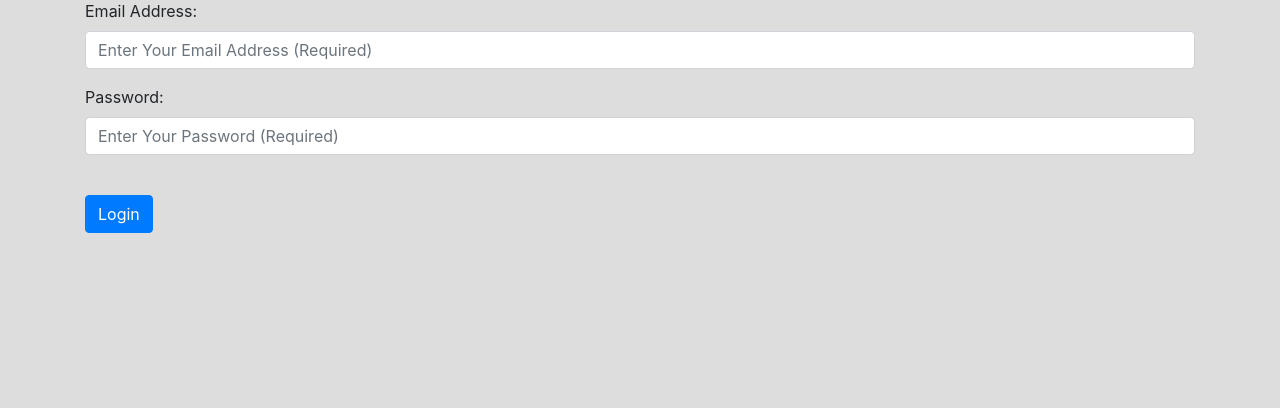
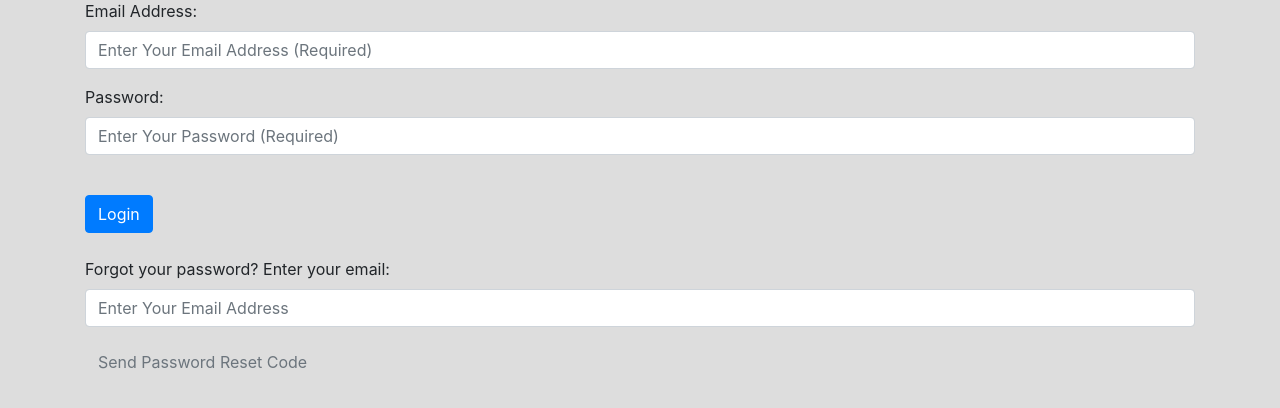
Before and after one commit to AdamPatel157/hairstylists-booking-system, a Flask app: page /login in a window 1280 px wide. Shown: the part 153-561 px from the top of the page. Run offline with Flask 3, Linux system fonts and the light colour scheme; some libraries are stand-ins or nearby versions.

Commit message:
Added password reset functionality with OTP email verification and the ability to set a new password. Updated html templates to accommodate this new process and improved email verification handling throughout the application.

```diff
--- a/website/templates/index.html
+++ b/website/templates/index.html
@@ -5,8 +5,9 @@
 {% block content %}
 
 <div class="container mt-4">
-  <h1 class="mb-4"><strong>Book Men’s Hair and Beard Services</strong></h1>
-<!-- The above line creates a large heading for the home page -->
+    <h1 class="mb-4"><strong><u>Gani Hair Stylists Booking System</u></strong></h1>
+    <h1 class="mb-4">Book Men’s Hair and Beard Services</h1>
+<!-- The above line creates large headings for the home page -->
 
   <div class="row">
     <!-- Left column: Service categories -->
--- a/website/templates/webpages/user_management/login.html
+++ b/website/templates/webpages/user_management/login.html
@@ -39,7 +39,28 @@
     <br />
 </form>
 
-<!-- Creates empty space below button -->
+<!-- Creates empty space below -->
+<div class="container mt-4">
+  <h1 class="mb-4"><strong> </strong></h1>
+</div>
+
+<!-- Forgot Password Form -->
+<form method = "POST" action = "/forgot-password">
+    <div class = "form-group">
+        <label for = "forgot_email" > Forgot your password? Enter your email: </label>
+        <input
+          type = "email"
+          class = "form-control"
+          id = "forgot_email"
+          name = "forgot_email"
+          placeholder = "Enter Your Email Address"
+        />
+    </div>
+    <button type = "submit" class = "btn btn-link text-muted">Send Password Reset Code</button>
+</form>
+<br />
+
+<!-- Creates empty space below -->
 <div class="container mt-4">
   <h1 class="mb-4"><strong> </strong></h1>
 </div>
--- a/website/user_redirection.py
+++ b/website/user_redirection.py
@@ -13,7 +13,7 @@ from . import db
 
 from algorithms.hash_password import hash_password
 
-from algorithms.verify_email_otp import generate_otp, send_verification_email
+from algorithms.email_otp import generate_otp, send_verification_email
 
 # Imports the SHA-256 hashing algorithm for passwords from the hash_password file
 
@@ -242,8 +242,116 @@ def verify_email():
 
     elif request.method == "GET":
         # If receiving a GET request (first time visiting the verify.html page)
-        send_verification_email(sendingEmail, receivingEmail, password, verificationCode)
-        return render_template("webpages/user_management/verify.html")
+        emailSent = send_verification_email(sendingEmail, receivingEmail, password, verificationCode)
+        if not emailSent:
+            flash("Something went wrong in sending a verification email. Please try again.", category="Error")
+            # Clear the session and redirect back to registration
+            session.pop("pendingRegistration", None)
+            session.pop("verificationCode", None)
+            return redirect("/register")
+        else:
+            flash("A verification code has been sent to your email inbox (if it exists). Please also check your junk folder.", category="Success")
+    return render_template("webpages/user_management/verify.html", is_password_reset=False)
 
-    send_verification_email(sendingEmail, receivingEmail, password, verificationCode)
-    return render_template("webpages/user_management/verify.html")
+@user_redirection.route("/forgot-password", methods = ["POST"])
+def forgot_password():
+    # Handles password reset request from login page
+    email = request.form.get("forgot_email").strip()
+
+    # Check if email exists in either customer or barber table
+    customer = tblCustomer.query.filter_by(EmailAddress = email).first()
+    barber = tblBarber.query.filter_by(EmailAddress = email).first()
+
+    if customer or barber:
+        # Generate OTP code from email_otp.py
+        otpCode = generate_otp()
+
+        # Store in session for verification
+        session["passwordResetOTP"] = otpCode
+        session["passwordResetEmail"] = email
+        session["isPasswordReset"] = True
+
+        # Send verification email from email_otp.py
+        senderEmail = "157adampatel@gmail.com"
+        emailPassword = "cmfv nffy fscy usmu"
+
+        success = send_verification_email(
+            senderEmail,
+            email,
+            emailPassword,
+            otpCode
+        )
+
+        if success:
+            flash("Password reset code sent to your email!", category = "Success")
+            # Redirect to verify page
+            return redirect("/verify_password_reset")
+        else:
+            flash("Failed to send email. Please try again.", category = "Error")
+            return redirect("/login")
+    else:
+        flash("No account exists with that email. Enter a different email or Create an Account.", category = "Error")
+        return redirect("/login")
+
+@user_redirection.route("/verify_password_reset", methods=["GET", "POST"])
+def verify_password_reset():
+    # Handles OTP verification for password reset
+    # Checks if user has a pending password reset
+    if "isPasswordReset" not in session or "passwordResetOTP" not in session:
+        flash("Please request a password reset first.", category="Error")
+        return redirect("/login")
+
+    if request.method == "POST":
+        getOtp = request.form.get("otpCode").strip()
+        storedOtp = session["passwordResetOTP"]
+
+        if getOtp == storedOtp:
+            session.pop("passwordResetOTP", None)
+            flash("Email verified. Please set your new password.", category="Success")
+            return redirect("/set_new_password")
+        else:
+            flash("Incorrect verification code. Please try again.", category="Error")
+
+    # Render the verify.html webpage with password reset content
+    return render_template(
+        "webpages/user_management/verify.html",
+        is_password_reset = True
+    )
+
+@user_redirection.route("/set_new_password", methods = ["GET", "POST"])
+def set_new_password():
+    # Handles setting new password after OTP verification
+    # Check if user completed OTP verification
+    if "passwordResetEmail" not in session or "isPasswordReset" not in session:
+        flash("Please complete the password reset process from the beginning.", category="Error")
+        return redirect("/login")
+
+    if request.method == "POST":
+        newPassword = request.form.get("new_password")
+        confirmPassword = request.form.get("confirm_password")
+
+        # Validate passwords using existing validation function - REUSING validatePassword()
+        if validatePassword(newPassword, confirmPassword):
+            # Hashes the new password using hash_password() from hash_password.py
+            hashedPassword = hash_password(newPassword)
+
+            # Update password in database
+            email = session["passwordResetEmail"]
+            customer = tblCustomer.query.filter_by(EmailAddress = email).first()
+            barber = tblBarber.query.filter_by(EmailAddress = email).first()
+
+            if customer:
+                customer.HashedPassword = hashedPassword
+                db.session.commit()
+            elif barber:
+                barber.HashedPassword = hashedPassword
+                db.session.commit()
+
+            # Clears all session data from the cookie
+            session.pop("passwordResetEmail", None)
+            session.pop("isPasswordReset", None)
+
+            flash("Password reset successful! Please login with your new password.", category = "Success")
+            return redirect("/login")
+
+    return render_template("webpages/user_management/forgot_password.html")
```
Also changed, not shown: algorithms/email_otp.py (renamed from algorithms/verify_email_otp.py, +6 -7 lines), website/templates/webpages/user_management/forgot_password.html (added, +62 -0 lines), website/templates/webpages/user_management/verify.html (+26 -1 lines).
